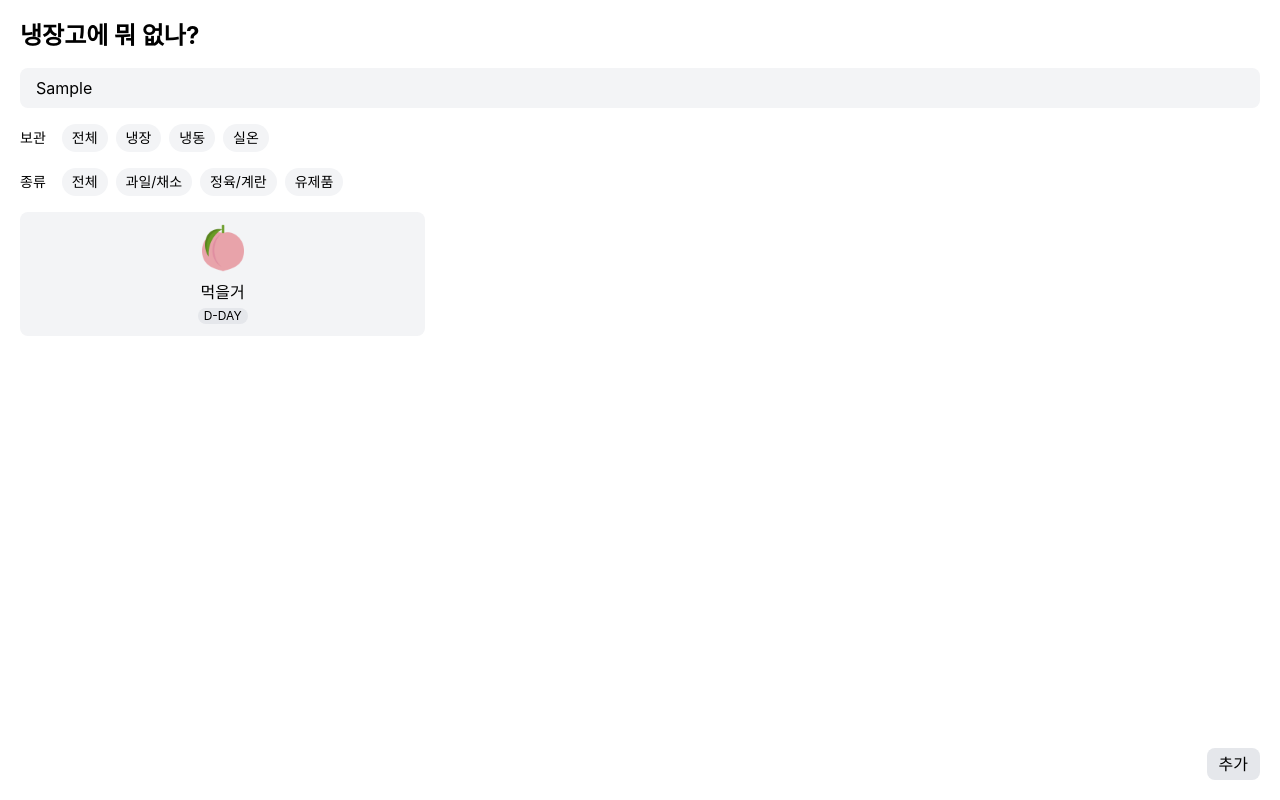
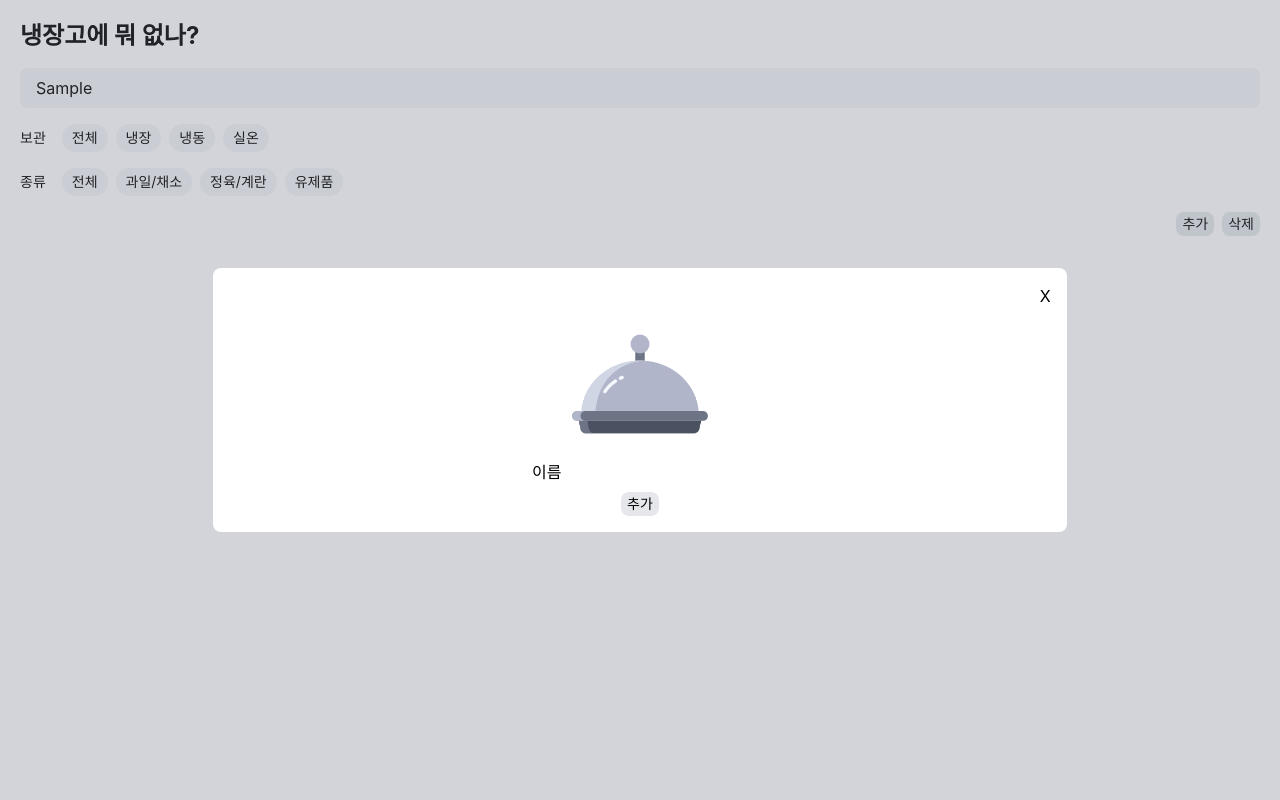
Before and after one commit to she0108/fridge-app, a React (Create React App) app: page / in a window 1280 px wide. Both pictures are taken after typing "Sample" into the empty fields and a click on the button "추가". Built offline with nearby package versions, Linux system fonts and the light colour scheme.

Commit message:
feat: add modal

```diff
--- a/src/App.js
+++ b/src/App.js
@@ -3,22 +3,25 @@ import FilterBar from "./components/FilterBar";
 import SearchBar from "./components/SearchBar";
 import Title from "./components/Title";
 import FoodList from "./components/FoodList";
+import AddModal from "./components/AddModal";
 
 function App() {
   const [items, setItems] = useState(null);
+  const [isOpen, setIsOpen] = useState(false);
 
   useEffect(() => {
     if (!items) {
       const storedItems = localStorage.getItem("food-list");
       if (storedItems) setItems(JSON.parse(storedItems));
       else setItems([]);
+      console.log(storedItems);
     }
   }, [items]);
 
-  function addItem() {
+  function addItem(name, date) {
     let newItems;
     setItems((items) => {
-      newItems = [...items, { name: "먹을거", dayleft: 0 }];
+      newItems = [...items, { name: name, date: date }];
       saveItems(newItems);
       return newItems;
     });
@@ -28,8 +31,12 @@ function App() {
     localStorage.setItem("food-list", JSON.stringify(items));
   }
 
+  function deleteItem() {
+    console.log("delete item");
+  }
+
   return (
-    <div className="w-screen min-h-screen p-5 flex flex-col gap-4">
+    <div className="w-screen min-h-screen relative p-5 flex flex-col gap-4">
       <Title />
       <SearchBar />
       <FilterBar name="보관" tags={["전체", "냉장", "냉동", "실온"]} />
@@ -37,13 +44,22 @@ function App() {
         name="종류"
         tags={["전체", "과일/채소", "정육/계란", "유제품"]}
       />
+      <section id="button-group" className="flex flex-row justify-end gap-2">
+        <button
+          onClick={() => setIsOpen(true)}
+          className="px-1.5 py-0.5 rounded-lg bg-gray-200 text-sm"
+        >
+          추가
+        </button>
+        <button
+          onClick={deleteItem}
+          className="px-1.5 py-0.5 rounded-lg bg-gray-200 text-sm"
+        >
+          삭제
+        </button>
+      </section>
       <FoodList items={items} />
-      <button
-        onClick={addItem}
-        className="absolute right-5 bottom-5 px-3 py-1 rounded-lg bg-gray-200"
-      >
-        추가
-      </button>
+      {isOpen && <AddModal add={addItem} close={() => setIsOpen(false)} />}
     </div>
   );
 }
--- /dev/null
+++ b/src/components/AddModal.jsx
@@ -0,0 +1,45 @@
+import { useState } from "react";
+import { getCurrentDate } from "../utils/date";
+
+export default function AddModal({ add, close }) {
+  const [name, setName] = useState("");
+  const [date, setDate] = useState(getCurrentDate());
+
+  function handleAddClick() {
+    add(name, date);
+    close();
+  }
+
+  return (
+    <section
+      id="add-modal"
+      className="absolute left-0 top-0 w-full h-full bg-gray-500/30 flex justify-center items-center"
+    >
+      <div className="w-2/3 bg-white rounded-lg flex flex-col items-center gap-1 p-4">
+        <button onClick={close} className="ml-auto">
+          X
+        </button>
+        <img
+          src="icons/default-food.png"
+          alt="default icon"
+          className="w-36 h-36"
+        />
+        <div className="flex flex-row">
+          <label className="w-16 mr-2">이름</label>
+          <input
+            type="text"
+            value={name}
+            onChange={(e) => setName(e.target.value)}
+            className="w-36"
+          />
+        </div>
+        <button
+          onClick={handleAddClick}
+          className="px-1.5 py-0.5 mt-1 rounded-lg bg-gray-200 text-sm"
+        >
+          추가
+        </button>
+      </div>
+    </section>
+  );
+}
--- a/src/components/FoodItem.jsx
+++ b/src/components/FoodItem.jsx
@@ -1,10 +1,14 @@
-export default function FoodItem({ name, dayleft }) {
-  function dayleftToDday(dayleft) {
-    if (dayleft > 0) return `D-${dayleft}`;
-    else if (dayleft < 0) return `D+${-dayleft}`;
-    else return `D-DAY`;
-  }
+import { calculateDaysRemaining } from "../utils/date";
 
+function getDday(date) {
+  const daysRemaining = calculateDaysRemaining(date);
+  console.log(daysRemaining);
+  if (daysRemaining > 0) return `D-${daysRemaining}`;
+  else if (daysRemaining < 0) return `D+${-daysRemaining}`;
+  else return `D-DAY`;
+}
+
+export default function FoodItem({ name, date }) {
   return (
     <div
       id="food-item"
@@ -17,7 +21,7 @@ export default function FoodItem({ name, dayleft }) {
       />
       <p className="text-base font-medium text-center mb-1">{name}</p>
       <span className="px-1.5 rounded-full bg-gray-200 text-xs">
-        {dayleftToDday(dayleft)}
+        {getDday(date)}
       </span>
     </div>
   );
--- a/src/components/FoodList.jsx
+++ b/src/components/FoodList.jsx
@@ -8,7 +8,7 @@ export default function FoodList({ items }) {
   return (
     <section id="food-list" className="grid grid-cols-3 gap-3">
       {items.map((item) => (
-        <FoodItem name={item.name} dayleft={item.dayleft} />
+        <FoodItem name={item.name} date={item.date} />
       ))}
     </section>
   );
--- /dev/null
+++ b/src/utils/date.js
@@ -0,0 +1,12 @@
+export function getCurrentDate() {
+  const today = new Date();
+  return today.toISOString().split("T")[0];
+}
+
+export function calculateDaysRemaining(targetDate) {
+  const currentDate = new Date(getCurrentDate());
+  const target = new Date(targetDate);
+  const timeDifference = target - currentDate;
+  const daysDifference = Math.ceil(timeDifference / (1000 * 60 * 60 * 24));
+  return daysDifference;
+}
```
Also changed, not shown: public/icons/default-food.png (added).
